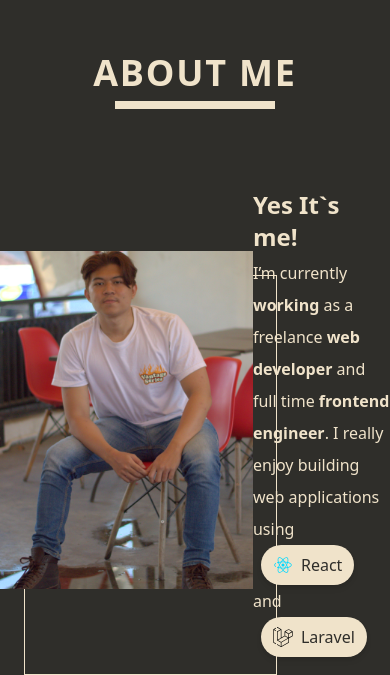
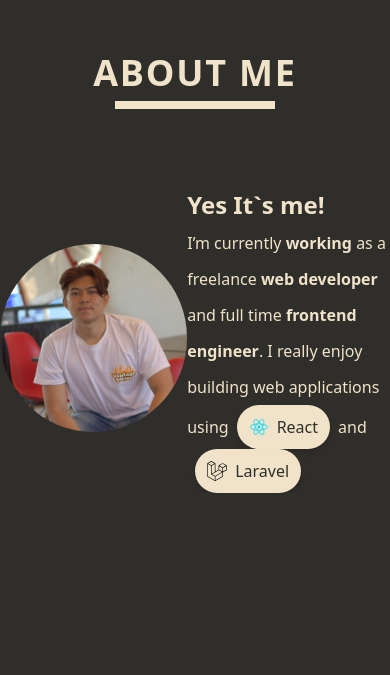
Before and after one commit to rachmizard/portofolio-website, a Next.js app: page / in a window 390 px wide. Shown: the part 899-1574 px from the top of the page. After the commit the page ends 1392 px from the top, so only its background shows below. Built offline with nearby package versions, Linux system fonts and the light colour scheme.

Commit message:
add: Make responsive in About Section

```diff
--- /dev/null
+++ b/components/About/AboutBody.tsx
@@ -0,0 +1,13 @@
+import React from 'react'
+
+type AboutBodyProps = {
+    children: React.ReactNode
+}
+
+export default function AboutBody({ children }: AboutBodyProps) {
+    return (
+        <div className="flex flex-col space-y-4 md:space-y-0 md:flex-row justify-evenly items-center">
+            {children}
+        </div>
+    )
+}
--- a/components/About/AboutCaption.tsx
+++ b/components/About/AboutCaption.tsx
@@ -2,9 +2,9 @@ import Chip from '../../components/UI/Chip'
 
 export default function AboutCaption() {
     return (
-        <div className="w-5/12 space-y-1">
+        <div className="w-8/12 sm:w-10/12 md:w-5/12 space-y-1">
             <h6 className="text-white text-2xl font-bold">Yes It`s me!</h6>
-            <p className="text-white font-normal leading-loose">
+            <p className="text-white font-normal leading-9">
                 I’m currently <span className="font-bold">working</span> as a
                 freelance <span className="font-bold">web developer</span> and
                 full time <span className="font-bold">frontend engineer</span>.
--- a/components/About/AboutImage.tsx
+++ b/components/About/AboutImage.tsx
@@ -3,6 +3,7 @@ import Image from 'next/image'
 export default function AboutImage() {
     return (
         <div className="relative">
+            <div className="hidden md:block">
                 <Image
                     unoptimized
                     src="/assets/hero_picture.png"
@@ -14,5 +15,17 @@ export default function AboutImage() {
                 />
                 <div className="absolute border-1 border-white top-6 left-6 z-0 border h-[400px] w-full"></div>
             </div>
+            <div className="md:hidden">
+                <Image
+                    unoptimized
+                    src="/assets/hero_picture_medium.png"
+                    width={240}
+                    height={240}
+                    loading="lazy"
+                    className="rounded-full object-cover z-10"
+                    alt="Rachmizard's Hero"
+                />
+            </div>
+        </div>
     )
 }
```
Lines whose indentation alone changed are shown as unchanged.
